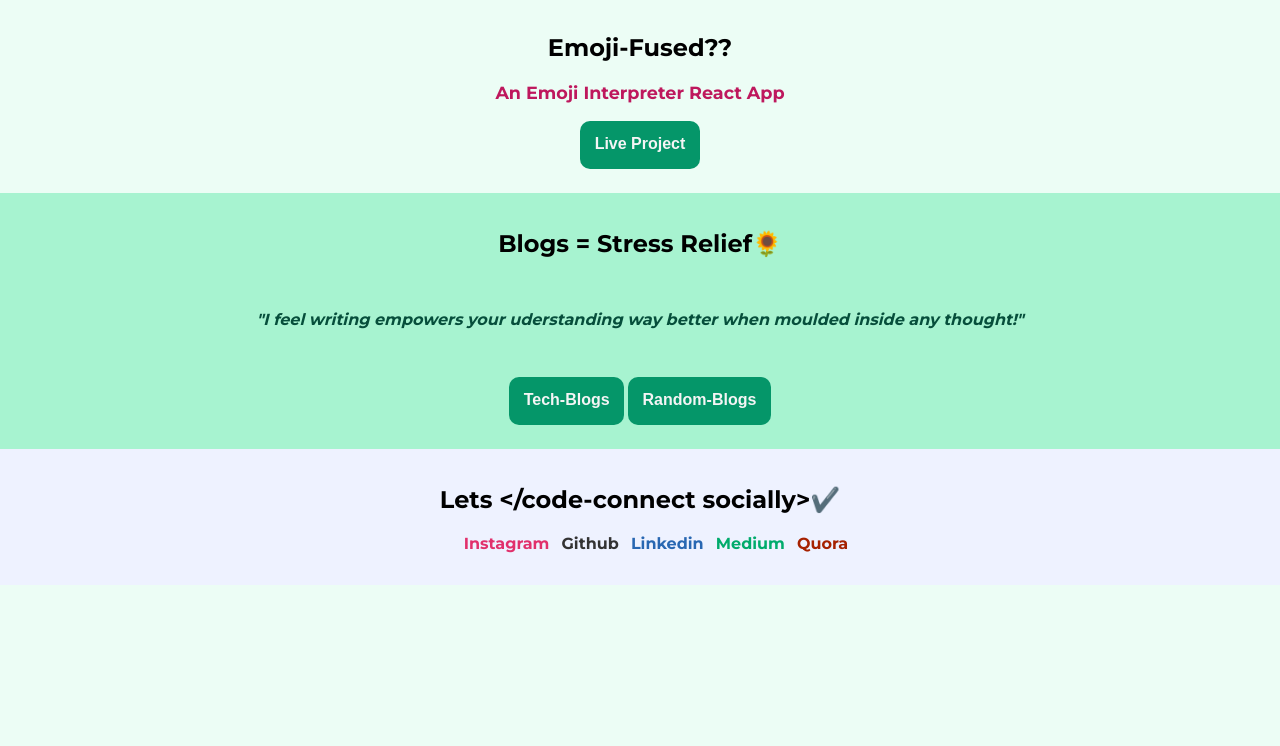
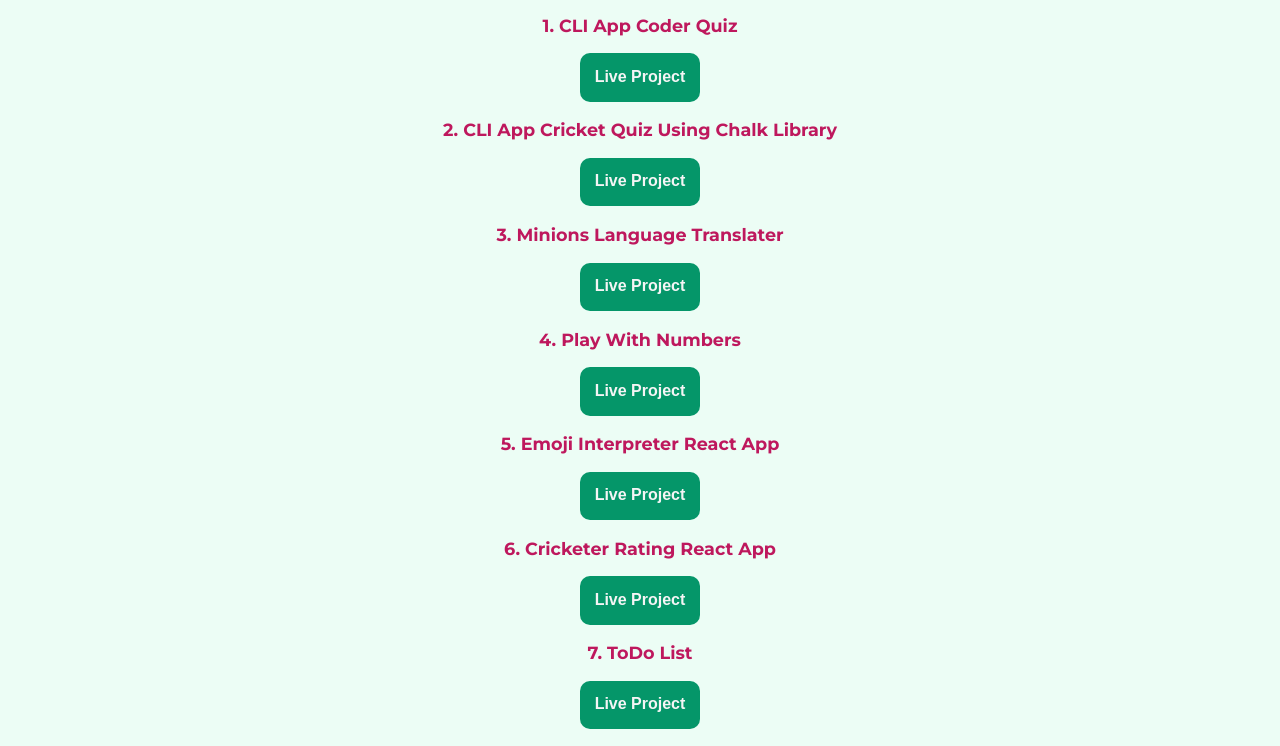
Before and after one commit to MaanilVerma/HTML-CSS-Basic-Website-Project, a plain HTML site: page index.html in a window 1280 px wide. Shown: the part 954-1700 px from the top of the page. Before the commit the page ends 1539 px from the top, so only its background shows below. Drawn offline with Linux system fonts and the light colour scheme.

Commit message:
Updated Projects Section

```diff
--- a/index.html
+++ b/index.html
@@ -48,15 +48,82 @@
 
 
             </div>
-             <div class="project-four">
-                <h1>Emoji-Fused??</h1>
-                <p><strong>An Emoji Interpreter React App</strong></p>
-                <a href="https://neyt6.csb.app/"><button type="button">Live Project</button></a>
+             <div class="project-one">
+
+                <p><strong>1. CLI App Coder Quiz</strong></p>
+                <a href="https://replit.com/@MaanilVerma/Coder-Quiz"><button type="button">Live Project</button></a>
 
 
 
 
             </div>
+
+            </div>
+             <div class="project-two">
+
+                <p><strong>2. CLI App Cricket Quiz Using Chalk Library</strong></p>
+                <a href="https://replit.com/@MaanilVerma/cricketQuizChalkVersion"><button type="button">Live Project</button></a>
+
+
+
+
+            </div>
+
+            </div>
+             <div class="project-three">
+
+                <p><strong>3. Minions Language Translater</strong></p>
+                <a href="https://minionslanguagetranslator.netlify.app/"><button type="button">Live Project</button></a>
+
+
+
+
+            </div>
+
+            </div>
+             <div class="project-four">
+
+                <p><strong>4. Play With Numbers</strong></p>
+                <a href="https://play-with-numbers.netlify.app/"><button type="button">Live Project</button></a>
+
+
+
+
+            </div>
+
+            </div>
+             <div class="project-five">
+
+                <p><strong>5. Emoji Interpreter React App</strong></p>
+                <a href="https://e5u0j.csb.app/"><button type="button">Live Project</button></a>
+
+
+
+
+            </div>
+
+            </div>
+             <div class="project-six">
+
+                <p><strong>6. Cricketer Rating React App</strong></p>
+                <a href="https://q8ltm.csb.app/"><button type="button">Live Project</button></a>
+
+
+
+
+            </div>
+
+            </div>
+             <div class="project-seven">
+
+                <p><strong>7. ToDo List</strong></p>
+                <a href="https://firetodoapp.netlify.app/"><button type="button">Live Project</button></a>
+
+
+
+
+            </div>
+
         </div>
     </section>
 
@@ -65,7 +132,7 @@
         <h2>Blogs = Stress Relief🌻</h2>
        <p><strong>"I feel writing empowers your uderstanding way better when moulded inside any thought!"</strong></p>
        <a href="#" target=_blank><button type="button">Tech-Blogs</button></a>
-       <a href="#" target=_blank><button type="button">Random-Blogs</button></a>
+
 
     </section>
 
@@ -74,11 +141,9 @@
     <footer>
         <h2>Lets &lt;/code-connect socially&gt;✔️</h2>
         <ul>
-            <li><a style="color: #E1306C;" href="#" target="_blank">Instagram</a></li>
-            <li><a style="color: #333;" href="#" target="_blank">Github</a></li>
-            <li><a style="color:#2867B2;"href="#" target="_blank">Linkedin</a></li>
-            <li><a style="color:#00ab6c;"href="#"target="_blank">Medium</a></li>
-            <li><a style="color:#a62100;"href="#" target="_blank">Quora</li>
+
+            <li><a style="color: #333;" href="https://github.com/MaanilVerma" target="_blank">Github</a></li>
+            <li><a style="color:#2867B2;"href="https://linkedin.com/in/maanilverma" target="_blank">Linkedin</a></li>
 
 
         </ul>
```
